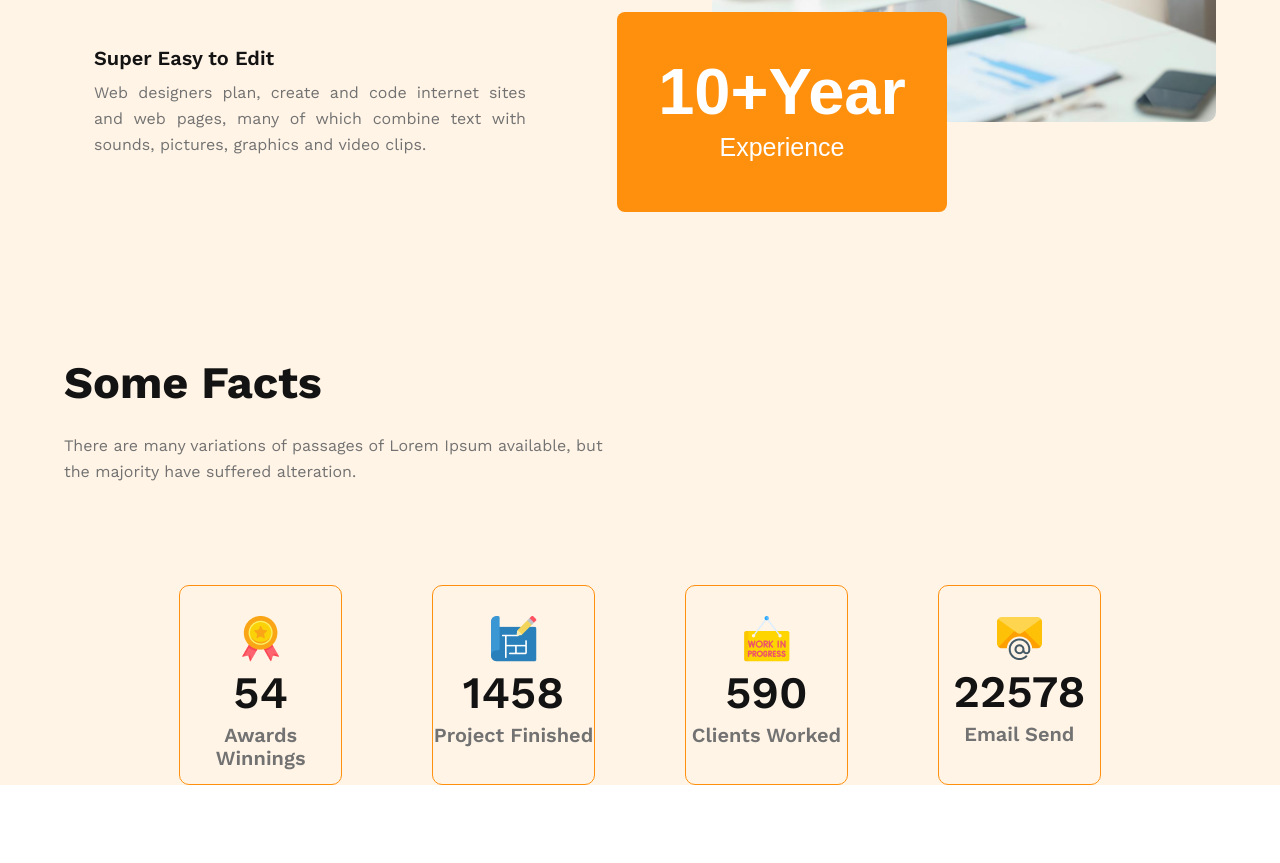
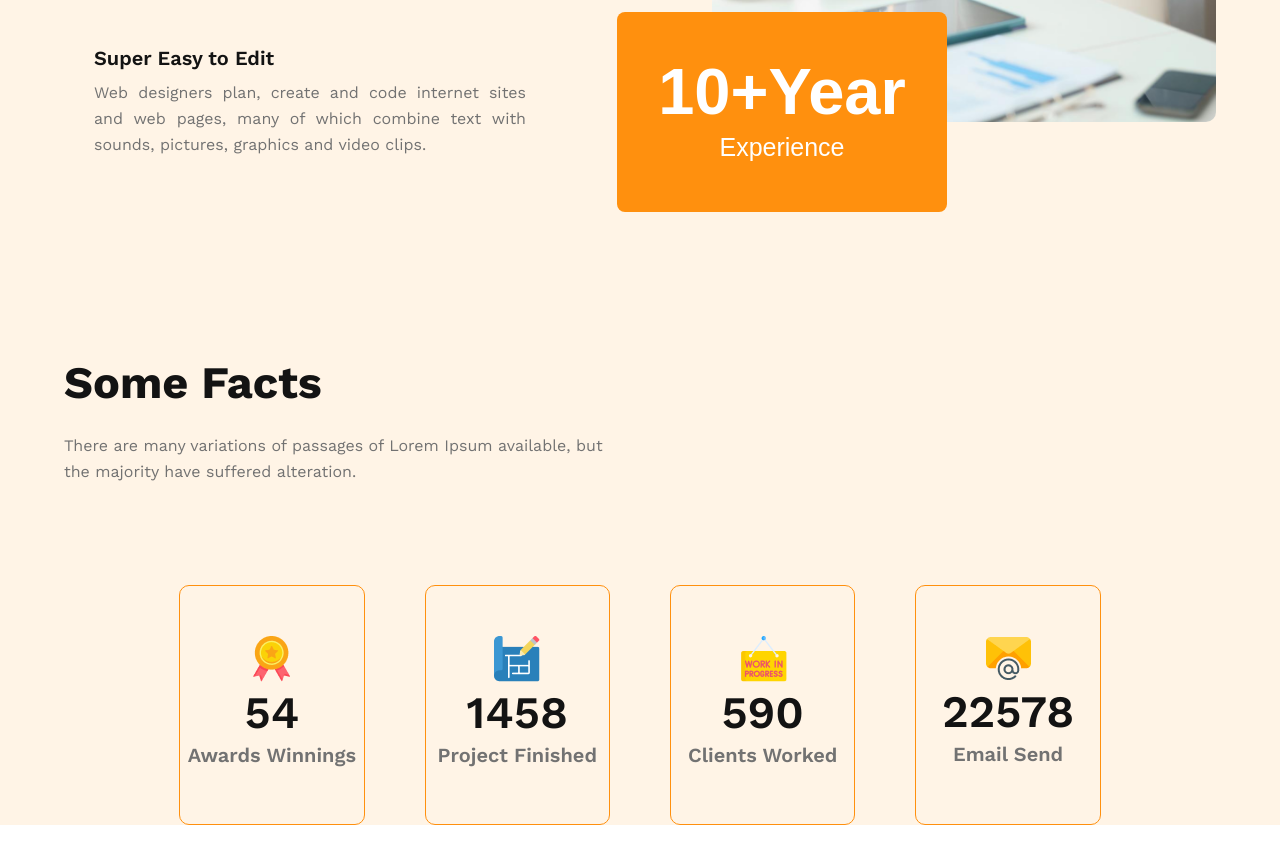
Before and after one commit to kfrFahim/g3_architects, a plain HTML site: page index.html in a window 1280 px wide. Shown: the part 2945-3808 px from the top of the page. Before the commit the page ends 3780 px from the top, so only its background shows below. Drawn offline with nearby package versions, Linux system fonts and the light colour scheme.

Commit message:
second commit

```diff
--- a/assets/css/style.css
+++ b/assets/css/style.css
@@ -287,18 +287,21 @@ body{
      margin: 0 auto;
      display: flex;
      justify-content: space-between;
-     gap: 90px;
+     gap: 60px;
      align-items: center;
      text-align: center;
 
+
 }
 
-.facts_info_wrap .facts_info_item{
-     height: 200px;
-     width: 350px;
+.facts_info_item{
+     height: 240px;
+     width: 240px;
+     text-align: center;
      border: 1px solid #FF900E;
      border-radius: 10px;
-     padding: 30px 0 0 0;
+     padding: 50px 0 0 0;
+
 }
 .facts_info_item h1{
      margin-bottom: 5px;
```
